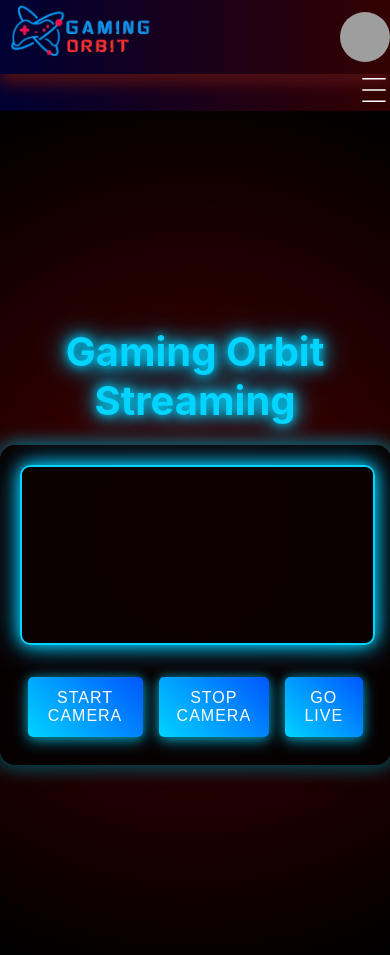
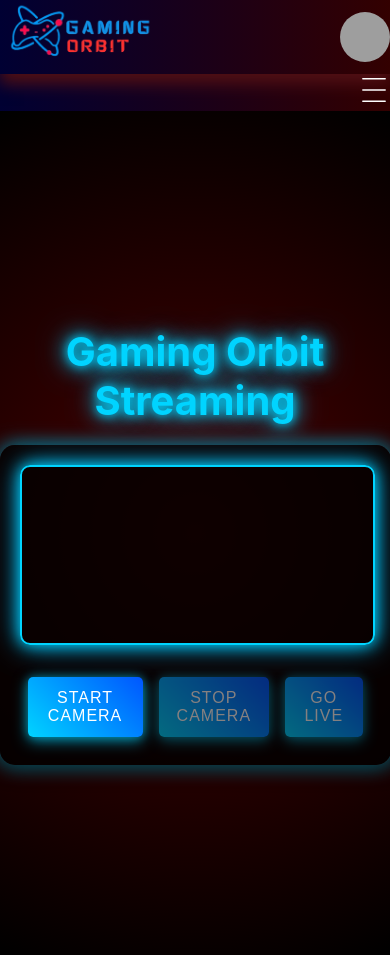
Before and after one commit to pratimashrestha1/GamingOrbit, a React (Create React App) app: page /live in a window 390 px wide. Built offline with nearby package versions, Linux system fonts and the light colour scheme; no server answers; grey boxes are pictures that could not be loaded; a web font is replaced by a local one.

Commit message:
responsive phase 6

```diff
--- a/src/Components/Live.jsx
+++ b/src/Components/Live.jsx
@@ -1,5 +1,6 @@
-import React, { useState, useRef } from 'react';
-import { io } from 'socket.io-client';
+import React, { useState, useRef } from "react";
+import { io } from "socket.io-client";
+import styled from "styled-components";
 
 const socket = io(process.env.REACT_APP_API_BASE_URL); // Connect to Socket.IO server
 
@@ -11,11 +12,14 @@
 
   const startCamera = async () => {
     try {
-      const stream = await navigator.mediaDevices.getUserMedia({ video: true, audio: true });
+      const stream = await navigator.mediaDevices.getUserMedia({
+        video: true,
+        audio: true,
+      });
       setMediaStream(stream);
       videoRef.current.srcObject = stream;
     } catch (err) {
-      console.error('Error starting camera:', err);
+      console.error("Error starting camera:", err);
     }
   };
 
@@ -29,93 +33,126 @@
 
   const goLive = () => {
     if (mediaStream) {
-      const recorder = new MediaRecorder(mediaStream, { mimeType: 'video/webm; codecs=vp8,opus' });
+      const recorder = new MediaRecorder(mediaStream, {
+        mimeType: "video/webm; codecs=vp8,opus",
+      });
 
       recorder.ondataavailable = (event) => {
         if (event.data && event.data.size > 0) {
-          socket.emit('binarystream', event.data);
+          socket.emit("binarystream", event.data);
         }
       };
 
       recorder.start(100); // Send data every 100ms
       setMediaRecorder(recorder);
-      console.log('Streaming started...');
+      console.log("Streaming started...");
     }
   };
 
   return (
-    <div style={styles.container}>
-      <h1 style={styles.title}>Gaming Orbit Streaming</h1>
-      <div style={styles.videoContainer}>
-        <video ref={videoRef} autoPlay muted style={styles.video} />
-        <div style={styles.buttonContainer}>
-          <button onClick={startCamera} style={styles.button} disabled={mediaStream}>
+    <Div>
+      <div className="container">
+        <h1 className="title">Gaming Orbit Streaming</h1>
+        <div className="video-container">
+          <video ref={videoRef} autoPlay muted className="video" />
+          <div className="button-container">
+            <button
+              onClick={startCamera}
+              className="button"
+              disabled={mediaStream}
+            >
               Start Camera
             </button>
-          <button onClick={stopCamera} style={styles.button} disabled={!mediaStream}>
+            <button
+              onClick={stopCamera}
+              className="button"
+              disabled={!mediaStream}
+            >
               Stop Camera
             </button>
-          <button onClick={goLive} style={styles.button} disabled={!mediaStream || mediaRecorder}>
+            <button
+              onClick={goLive}
+              className="button"
+              disabled={!mediaStream || mediaRecorder}
+            >
               Go Live
             </button>
           </div>
         </div>
       </div>
+    </Div>
   );
 };
 
-const styles = {
-  container: {
-    display: 'flex',
-    flexDirection: 'column',
-    alignItems: 'center',
-    justifyContent: 'center',
-    minHeight: '100vh',
-    background: 'radial-gradient(circle, #4a0000, #000000)',
-    color: '#fff',
-    textAlign: 'center',
-  },
-  title: {
-    fontSize: '2.5rem',
-    color: '#00d4ff',
-    textShadow: '0 0 10px #00d4ff, 0 0 20px #00d4ff, 0 0 30px #0094cc',
-    marginBottom: '20px',
-  },
-  videoContainer: {
-    backgroundColor: 'rgba(0, 0, 0, 0.8)',
-    padding: '20px',
-    borderRadius: '15px',
-    boxShadow: '0 4px 20px rgba(0, 0, 0, 0.6), 0 0 20px rgba(0, 212, 255, 0.8)',
-    maxWidth: '450px',
-    width: '90%',
-  },
-  video: {
-    width: '100%',
-    height: 'auto',
-    marginBottom: '20px',
-    border: '2px solid #00d4ff',
-    borderRadius: '10px',
-    boxShadow: '0 0 15px #00d4ff, 0 0 30px #0094cc',
-  },
-  buttonContainer: {
-    display: 'flex',
-    justifyContent: 'space-between',
-  },
-  button: {
-    background: 'linear-gradient(45deg, #00d4ff, #0056ff)',
-    color: '#ffffff',
-    border: 'none',
-    padding: '12px 18px',
-    margin: '8px',
-    borderRadius: '5px',
-    fontSize: '1rem',
-    fontFamily: "'Orbitron', Arial, sans-serif",
-    textTransform: 'uppercase',
-    letterSpacing: '1px',
-    cursor: 'pointer',
-    transition: 'background 0.3s, box-shadow 0.3s, transform 0.2s',
-    boxShadow: '0 4px 15px rgba(0, 212, 255, 0.6), 0 0 10px rgba(0, 212, 255, 0.4)',
-  },
-};
+export default StreamingPage;
 
-export default StreamingPage;
+const Div = styled.div`
+  /* Container */
+  .container {
+    display: flex;
+    flex-direction: column;
+    align-items: center;
+    justify-content: center;
+    min-height: 100vh;
+    background: radial-gradient(circle, #4a0000, #000000);
+    color: #fff;
+    text-align: center;
+  }
+
+  /* Title */
+  .title {
+    font-size: 2.5rem;
+    color: #00d4ff;
+    text-shadow: 0 0 10px #00d4ff, 0 0 20px #00d4ff, 0 0 30px #0094cc;
+    margin-bottom: 20px;
+  }
+
+  /* Video Container */
+  .video-container {
+    background-color: rgba(0, 0, 0, 0.8);
+    padding: 20px;
+    border-radius: 15px;
+    box-shadow: 0 4px 20px rgba(0, 0, 0, 0.6), 0 0 20px rgba(0, 212, 255, 0.8);
+    max-width: 450px;
+    width: 90%;
+  }
+
+  /* Video */
+  .video {
+    width: 100%;
+    height: auto;
+    margin-bottom: 20px;
+    border: 2px solid #00d4ff;
+    border-radius: 10px;
+    box-shadow: 0 0 15px #00d4ff, 0 0 30px #0094cc;
+  }
+
+  /* Button Container */
+  .button-container {
+    display: flex;
+    justify-content: space-between;
+  }
+
+  /* Buttons */
+  .button {
+    background: linear-gradient(45deg, #00d4ff, #0056ff);
+    color: #ffffff;
+    border: none;
+    padding: 12px 18px;
+    margin: 8px;
+    border-radius: 5px;
+    font-size: 1rem;
+    font-family: "Orbitron", Arial, sans-serif;
+    text-transform: uppercase;
+    letter-spacing: 1px;
+    cursor: pointer;
+    transition: background 0.3s, box-shadow 0.3s, transform 0.2s;
+    box-shadow: 0 4px 15px rgba(0, 212, 255, 0.6),
+      0 0 10px rgba(0, 212, 255, 0.4);
+  }
+
+  .button:disabled {
+    opacity: 0.5;
+    cursor: not-allowed;
+  }
+`;
--- a/src/Components/Watch.jsx
+++ b/src/Components/Watch.jsx
@@ -1,13 +1,14 @@
-import React from 'react';
+import React from "react";
+import styled from "styled-components";
 
 const WatchLiveStream = () => {
   return (
-        <div style={styles.body}>
-            <h1 style={styles.h1}>Watch Live Stream</h1>
+    <Div>
+      <div className="watch_container">
+        <h1>Watch Live Stream</h1>
         <div id="live-stream-container">
           <iframe
             title="watching_live"
-                    style={styles.iframe}
             width="560"
             height="315"
             // src="https://www.youtube.com/channel/UCe5M4lR7MkSb56qdDc8WvEw"
@@ -17,29 +18,44 @@
           ></iframe>
         </div>
       </div>
+    </Div>
   );
 };
 
 // Inline CSS styles for the component
-const styles = {
-    body: {
-        fontFamily: 'Arial, sans-serif',
-        textAlign: 'center',
-        backgroundColor: '#222',
-        color: 'white',
-        minHeight: '100vh',
-        padding: '20px',
-    },
-    h1: {
-        margin: '21px',
-        fontSize: '2rem',
-        color: '#00d4ff',
-    },
-    iframe: {
-        border: 'none',
-        borderRadius: '8px',
-        boxShadow: '0 4px 20px rgba(0, 212, 255, 0.6)',
-    },
-};
+const Div = styled.div`
+  .watch_container {
+    font-family: Arial, sans-serif;
+    text-align: center;
+    background-color: #222;
+    color: white;
+    min-height: 100vh;
+    padding: 20px;
+  }
+
+  .watch_container h1 {
+    margin: 21px;
+    font-size: 2rem;
+    color: #00d4ff;
+  }
+
+  .watch_container iframe {
+    border: none;
+    border-radius: 8px;
+    box-shadow: 0 4px 20px rgba(0, 212, 255, 0.6);
+  }
+
+  //*************************************************************  media query
+  @media (max-width:600px){
+    .watch_container{
+        width: 100vw;
+
+        iframe{
+            width: 95%;
+            margin-left: -40px;
+        }
+    }
+  }
+`;
 
 export default WatchLiveStream;
--- a/src/Components/tournament/CreateTournament.jsx
+++ b/src/Components/tournament/CreateTournament.jsx
@@ -24,7 +24,9 @@
   useEffect(() => {
     const fetchCountries = async () => {
       try {
-        const response = await fetch(`${process.env.REACT_APP_API_BASE_URL}/postData/countries`);
+        const response = await fetch(
+          `${process.env.REACT_APP_API_BASE_URL}/postData/countries`
+        );
         const data = await response.json();
         const countryNames = data.map((country) => country.name.common);
         const sortedCountries = [
@@ -58,9 +60,12 @@
 
     if (name === "tournamentName" && value.trim() !== "") {
       try {
-        const response = await axios.post(`${process.env.REACT_APP_API_BASE_URL}/tour/check-name`, {
-          tournamentName: value,
-        });
+        const response = await axios.post(
+          `${process.env.REACT_APP_API_BASE_URL}/tour/check-name`,
+          {
+            tournamentName: value,
+          }
+        );
 
         if (!response.data.success) {
           setNameError("Tournament name is already taken.");
@@ -68,7 +73,10 @@
           setNameError("");
         }
       } catch (error) {
-        console.error("Error validating name:", error.response?.data || error.message);
+        console.error(
+          "Error validating name:",
+          error.response?.data || error.message
+        );
       }
     }
   };
@@ -83,12 +91,19 @@
         startDate: new Date(startDate).toISOString(),
         userId,
       };
-      const response = await axios.post(`${process.env.REACT_APP_API_BASE_URL}/tour/create`, payload);
+      const response = await axios.post(
+        `${process.env.REACT_APP_API_BASE_URL}/tour/create`,
+        payload
+      );
       console.log("Tournament created successfully:", response.data);
       navigate("/brackets");
     } catch (error) {
-      console.error("Error creating tournament:", error.response?.data || error.message);
-      const errorMessage = error.response?.data?.message || "Something went wrong";
+      console.error(
+        "Error creating tournament:",
+        error.response?.data || error.message
+      );
+      const errorMessage =
+        error.response?.data?.message || "Something went wrong";
       if (errorMessage.includes("name")) {
         setNameError(errorMessage);
       } else if (errorMessage.includes("URL")) {
@@ -156,7 +171,12 @@
 
           <label>
             Game:
-            <select name="game" value={formData.game} onChange={handleChange} required>
+            <select
+              name="game"
+              value={formData.game}
+              onChange={handleChange}
+              required
+            >
               <option value="PUBG">PUBG</option>
               <option value="FREEFIRE">Freefire</option>
               <option value="FORTNITE">Fortnite</option>
@@ -172,7 +192,12 @@
 
           <label>
             Region:
-            <select name="region" value={formData.region} onChange={handleChange} required>
+            <select
+              name="region"
+              value={formData.region}
+              onChange={handleChange}
+              required
+            >
               {countries.map((country) => (
                 <option key={country} value={country}>
                   {country}
@@ -183,7 +208,11 @@
 
           <label>
             Status:
-            <select name="status" value={formData.status} onChange={handleChange}>
+            <select
+              name="status"
+              value={formData.status}
+              onChange={handleChange}
+            >
               <option value="Public">Public</option>
               <option value="Private">Private</option>
             </select>
@@ -213,28 +242,6 @@
   background: url("images/bluemoroon3.jpg") no-repeat center center/cover;
 `;
 
-const ButtonContainer = styled.div`
-  display: flex;
-  justify-content: center;
-  gap: 20px;
-  margin-top: 20px;
-
-  button {
-    padding: 12px 24px;
-    font-size: 16px;
-    border-radius: 6px;
-    border: none;
-    background-color: #007bff;
-    color: white;
-    cursor: pointer;
-    transition: 0.3s ease;
-  }
-
-  button:hover {
-    background-color: #0056b3;
-  }
-`;
-
 const Form = styled.form`
   margin-top: 20px;
   padding: 40px;
@@ -255,6 +262,7 @@
 
   input,
   select {
+    box-sizing: border-box;
     width: 100%;
     padding: 12px;
     border-radius: 6px;
@@ -275,6 +283,62 @@
     background-color: #4a4a4a;
     cursor: not-allowed;
   }
+
+  @media (max-width: 600px) {
+    box-sizing: border-box;
+    margin: 20px;
+    max-width: 90%;
+
+    h2 {
+      font-size: 20px;
+    }
+
+    input,
+    select {
+      padding: 8px;
+      font-size: 14px;
+    }
+
+    button {
+      font-size: 16px;
+      padding: 12px;
+    }
+  }
+`;
+
+const ButtonContainer = styled.div`
+  display: flex;
+  justify-content: center;
+  gap: 20px;
+  margin-top: 20px;
+  flex-wrap: wrap;
+
+  button {
+    padding: 12px 24px;
+    font-size: 16px;
+    border-radius: 6px;
+    border: none;
+    background-color: #007bff;
+    color: white;
+    cursor: pointer;
+    transition: 0.3s ease;
+  }
+
+  button:hover {
+    background-color: #0056b3;
+  }
+
+  @media (max-width: 600px) {
+    flex-direction: column;
+    gap: 10px;
+    align-items: center;
+
+    button {
+      width: 90%;
+      font-size: 14px;
+      padding: 10px;
+    }
+  }
 `;
 
 const Placeholder = styled.div`
@@ -291,6 +355,15 @@
     font-size: 16px;
     color: #ffffff;
   }
+
+  @media (max-width: 600px) {
+    h2 {
+      font-size: 20px;
+    }
+    p {
+      font-size: 14px;
+    }
+  }
 `;
 
 const ErrorMessage = styled.p`
--- a/src/Components/tournament/MyTournament.jsx
+++ b/src/Components/tournament/MyTournament.jsx
@@ -1,6 +1,7 @@
-import React, { useState, useEffect } from 'react';
-import axios from 'axios';
-import { useNavigate } from 'react-router-dom';
+import React, { useState, useEffect } from "react";
+import axios from "axios";
+import { useNavigate } from "react-router-dom";
+import styled from "styled-components";
 
 function MyTournament() {
   const [tournaments, setTournaments] = useState([]);
@@ -11,23 +12,28 @@
   useEffect(() => {
     const fetchTournaments = async () => {
       try {
-        const userId = localStorage.getItem('userId');
+        const userId = localStorage.getItem("userId");
         if (!userId) {
-          setError('User not authenticated.');
+          setError("User not authenticated.");
           setLoading(false);
           return;
         }
 
-        const response = await axios.get(`${process.env.REACT_APP_API_BASE_URL}/tour/my-tournaments/${userId}`);
-        if (response.data.tournaments && Array.isArray(response.data.tournaments)) {
+        const response = await axios.get(
+          `${process.env.REACT_APP_API_BASE_URL}/tour/my-tournaments/${userId}`
+        );
+        if (
+          response.data.tournaments &&
+          Array.isArray(response.data.tournaments)
+        ) {
           setTournaments(response.data.tournaments);
         } else {
-          setError('Unexpected response format.');
+          setError("Unexpected response format.");
         }
         setLoading(false);
       } catch (err) {
-        console.error('Error fetching tournaments:', err);
-        setError('Error fetching tournaments');
+        console.error("Error fetching tournaments:", err);
+        setError("Error fetching tournaments");
         setLoading(false);
       }
     };
@@ -36,125 +42,142 @@
   }, []);
 
   const handleJoinClick = (tournament) => {
-    navigate('/lastTour', { state: { tourData: tournament } });
+    navigate("/lastTour", { state: { tourData: tournament } });
   };
 
-  if (loading) return <div style={styles.loading}>Loading tournaments...</div>;
+  if (loading) return <div className="loading">Loading tournaments...</div>;
 
   return (
-    <div style={styles.container}>
-      <h1>Total tournaments: {tournaments.length}</h1>
-      <h1 style={styles.title}>Join Tournament</h1>
-      <div style={styles.tournamentsList}>
-        {error && <div style={styles.error}>{error}</div>}
+    <Div>
+      <div className="container">
+        <h1 className="title">My Tournament: {tournaments.length}</h1>
+        <div className="tournamentsList">
+          {error && <div className="error">{error}</div>}
           {Array.isArray(tournaments) && tournaments.length > 0 ? (
             tournaments.map((tournament) => (
-            <div key={tournament._id} style={styles.tournamentCard}>
-              <div style={styles.tournamentDetails}>
-                <h3 style={styles.tournamentName}>{tournament.tournamentName}</h3>
-                <p style={styles.game}>{tournament.game}</p>
-                <p style={styles.region}>{tournament.region}</p>
-                <p style={styles.startDate}>{new Date(tournament.startDate).toLocaleString()}</p>
+              <div key={tournament._id} className="tournamentCard">
+                <div className="tournamentDetails">
+                  <h3 className="tournamentName">
+                    {tournament.tournamentName}
+                  </h3>
+                  <p className="game">{tournament.game}</p>
+                  <p className="region">{tournament.region}</p>
+                  <p className="startDate">
+                    {new Date(tournament.startDate).toLocaleString()}
+                  </p>
                 </div>
                 <button
                   onClick={() => handleJoinClick(tournament)}
-                style={styles.joinButton}
+                  className="joinButton"
                 >
                   Explore
                 </button>
               </div>
             ))
           ) : (
-          <div style={styles.error}>No tournaments found.</div>
+            <div className="error">No tournaments found.</div>
           )}
         </div>
       </div>
+    </Div>
   );
 }
 
 export default MyTournament;
 
-const styles = {
-  container: {
-    padding: '20px',
-    backgroundColor: '#f9f9f9',
-    borderRadius: '8px',
-    boxShadow: '0 4px 8px rgba(0, 0, 0, 0.1)',
-    display: 'flex',
-    flexDirection: 'column',
-    alignItems: 'center',  // Center horizontally
-    justifyContent: 'center',  // Center vertically
-    minHeight: '100vh',  // Full screen height
-  },
-  title: {
-    fontSize: '2rem',
-    marginBottom: '20px',
-    color: '#333',
-  },
-  tournamentsList: {
-    listStyleType: 'none',
-    padding: '0',
-    display: 'flex',
-    flexDirection: 'column',
-    alignItems: 'center',  // Center tournament cards horizontally
-    justifyContent: 'center',  // Center tournament cards vertically
-    gap: '20px',  // Space between cards
-  },
-  tournamentCard: {
-    background: 'rgba(255, 255, 255, 0.4)',  // Semi-transparent white for frosted glass effect
-    padding: '20px',
-    margin: '10px 0',
-    borderRadius: '8px',
-    boxShadow: '0 4px 8px rgba(0, 0, 0, 0.2)', // Soft shadow for depth
-    display: 'flex',
-    justifyContent: 'space-between',
-    alignItems: 'center',
-    maxWidth: '800px',
-    width: '100%',
-    backdropFilter: 'blur(6px)', // Optional if your browser supports backdrop-filter
-  },
-  tournamentDetails: {
-    marginRight: '20px',
-  },
-  tournamentName: {
-    marginTop: '0',
-    color: '#007bff',
-    fontSize: '1.3rem',
-  },
-  game: {
-    margin: '5px 0',
-    color: '#555',
-  },
-  region: {
-    margin: '5px 0',
-    color: '#555',
-  },
-  startDate: {
-    margin: '5px 0',
-    color: '#555',
-  },
-  joinButton: {
-    backgroundColor: '#007bff',
-    color: 'white',
-    padding: '12px 25px',
-    border: 'none',
-    borderRadius: '5px',
-    cursor: 'pointer',
-    fontSize: '1rem',
-    textAlign: 'center',
-    transition: 'background-color 0.3s',
-    width: '120px',  // Fixed width for the button
-  },
-  joinButtonHover: {
-    backgroundColor: '#0056b3',
-  },
-  error: {
-    color: '#d9534f',
-    fontSize: '1.2rem',
-  },
-  loading: {
-    textAlign: 'center',
-    fontSize: '1.5rem',
-    color: '#007bff',
-  },
-};
+const Div = styled.div`
+  .container {
+    padding: 20px;
+    background-color: #f9f9f9;
+    border-radius: 8px;
+    box-shadow: 0 4px 8px rgba(0, 0, 0, 0.1);
+    display: flex;
+    flex-direction: column;
+    align-items: center;
+    justify-content: center;
+    min-height: 100vh;
+  }
+
+  .title {
+    font-size: 2rem;
+    margin-bottom: 20px;
+    color: blue;
+  }
+
+  .tournamentsList {
+    list-style-type: none;
+    margin: 0;
+    padding: 0;
+    display: flex;
+    flex-direction: column;
+    gap: 10px;
+    width: 80vw;
+    align-items: center;
+  }
+
+  .tournamentCard {
+    background: rgba(255, 255, 255, 0.4);
+    padding: 20px;
+    margin: 10px 0;
+    border-radius: 8px;
+    box-shadow: 0 4px 8px rgba(0, 0, 0, 0.2);
+    display: flex;
+    justify-content: space-between;
+    align-items: center;
+    max-width: 800px;
+    width: 100%;
+    backdrop-filter: blur(6px);
+  }
+
+  .tournamentDetails {
+    margin-right: 20px;
+  }
+
+  .tournamentName {
+    margin-top: 0;
+    font-size: 1.3rem;
+  }
+
+  .game,
+  .region,
+  .startDate {
+    margin: 5px 0;
+    color: #555;
+  }
+
+  .joinButton {
+    background-color: #4caf50;
+    color: white;
+    padding: 12px 25px;
+    border: none;
+    border-radius: 5px;
+    cursor: pointer;
+    font-size: 1rem;
+    text-align: center;
+    transition: background-color 0.3s;
+    width: 120px;
+  }
+
+  .joinButton:hover {
+    background-color: #0056b3;
+  }
+
+  .error {
+    color: #d9534f;
+    font-size: 1.2rem;
+  }
+
+  .loading {
+    text-align: center;
+    font-size: 1.5rem;
+    color: #007bff;
+  }
+
+  @media (max-width: 600px){
+    .joinButton{
+      width: 80px;
+      padding: 8px 15px;
+      font-size: 0.8rem;
+    }
+  }
+`;
```
Lines whose indentation alone changed are shown as unchanged.
